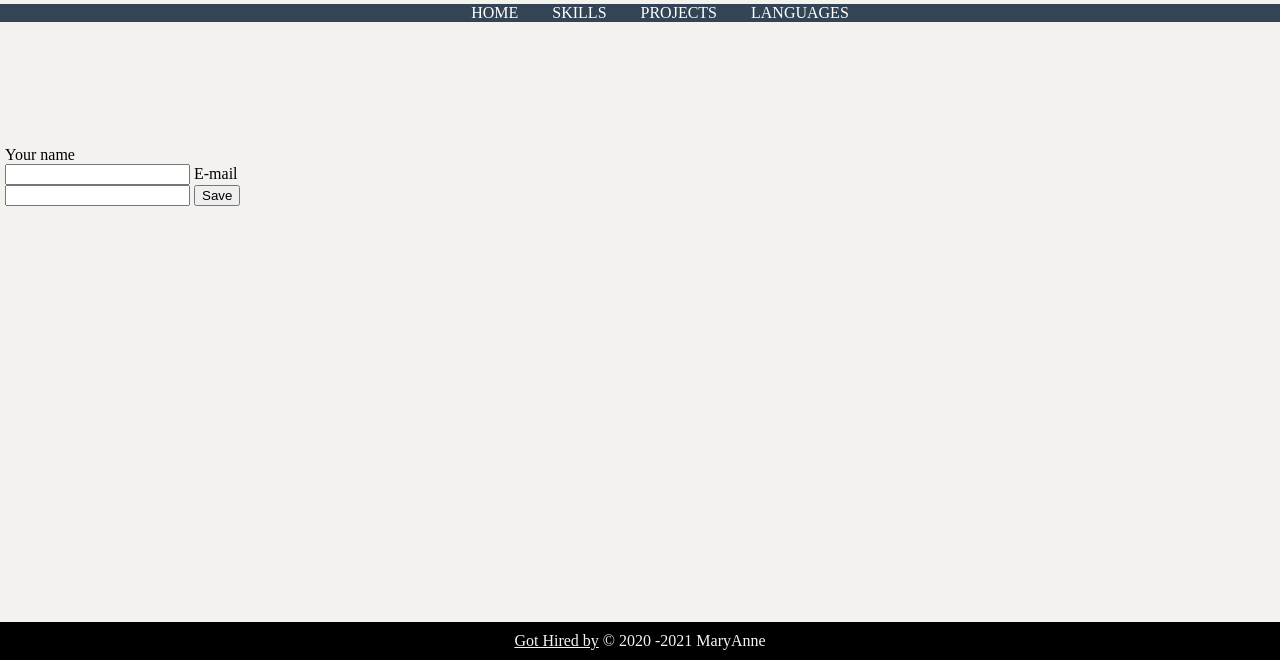
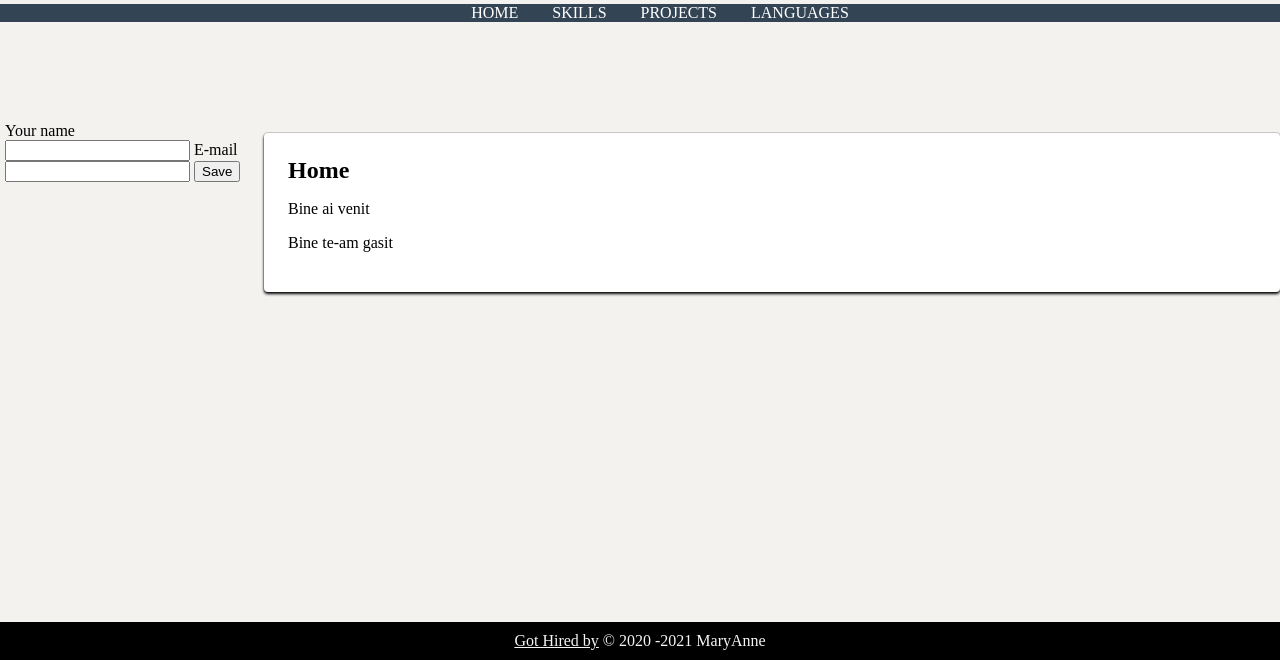
Before and after one commit to maryanamatei/maryanamatei.github.io, a plain HTML site: page index.html in a window 1280 px wide. Both pictures are taken after a click on the link "HOME". Shown: the part 140-800 px from the top of the page. Drawn offline with Linux system fonts and the light colour scheme.

Commit message:
hideAllPages using iterator for

```diff
--- a/function.js
+++ b/function.js
@@ -8,32 +8,38 @@ function hide(id){
 }
 
 function show(id){
-    var el = document.getElementById(id).style.display = ' ';
+    document.getElementById(id).style.display = '';
 }
 
 function hideAllPages(){
-    hide("home");
-    hide("projects");
-    hide("languages");
-    hide('skills');
+    var pagesIds = [
+        "home", "skills", "projects", "languages"
+    ];
+
+    // initial    ;    condition     ; post execution
+    for (var i = 0; i < pagesIds.length;   i++) {
+        hide(pagesIds[i]);
+        console.info('i =')
+    }
+
 }
 
 function showHomePage(){
-    hideAllPages ()
-        show("home");
+    hideAllPages ();
+    show("home");
 }
 
 function showSkillsPage(){
-    hideAllPages ()
-        show('skills');
+    hideAllPages();
+    show('skills');
 }
 
 function showProjectsPage(){
-    hideAllPages ()
-        show("projects");
+    hideAllPages();
+    show("projects");
 }
 
 function showLanguagesPage(){
-    hideAllPages ()
-        show("languages");
+    hideAllPages();
+    show("languages");
 }
```
Also changed, not shown: index.html (+0 -1 lines).
